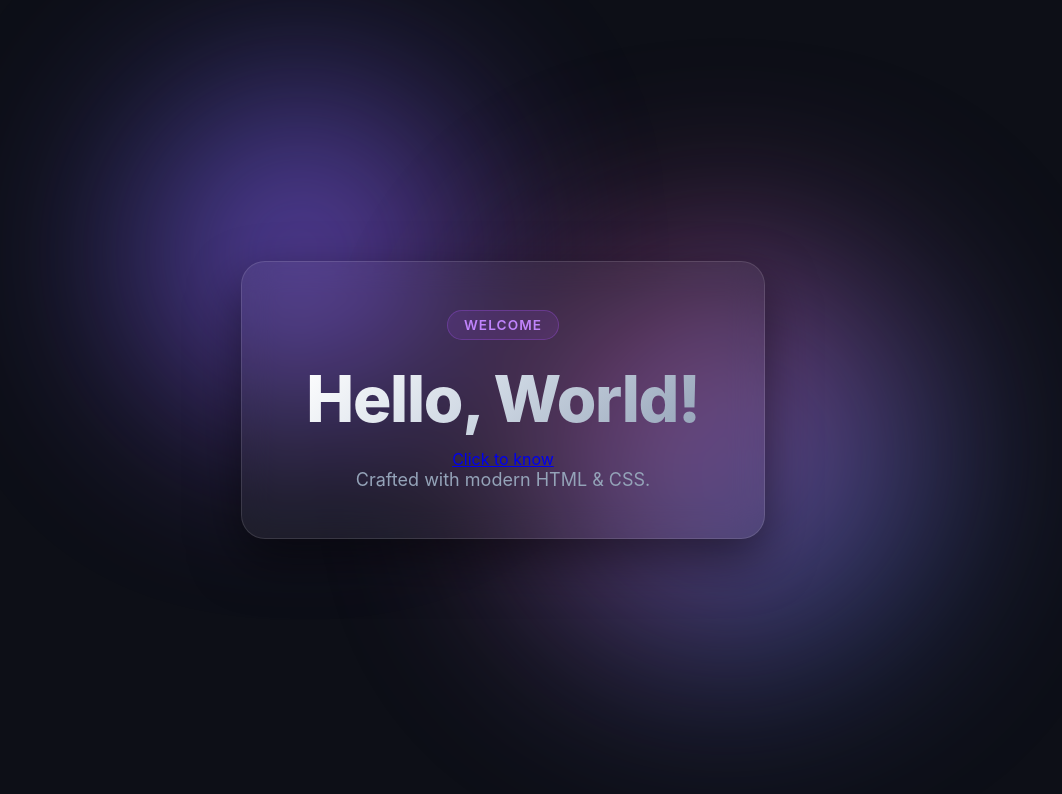
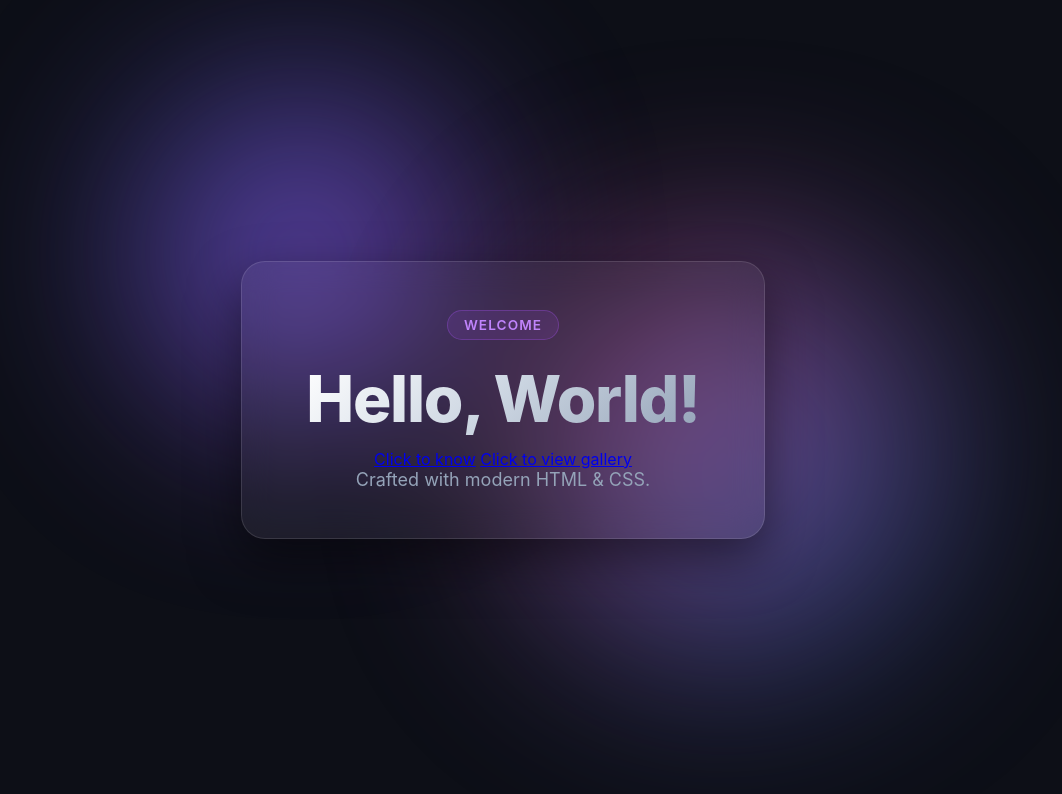
Before and after one commit to CJSATISH/Project1, a plain HTML site: page index.html in a window 1280 px wide. Shown: the whole page, without its empty margins (137-1199 px from the left). Drawn offline with Linux system fonts and the light colour scheme.

Commit message:
added a link to gallery page

```diff
--- a/index.html
+++ b/index.html
@@ -122,6 +122,7 @@
     <span class="badge">Welcome</span>
     <h1>Hello, World!</h1>
     <a href="about.html">Click to know</a>
+    <a href="gallery.html">Click to view gallery</a>
     <p>Crafted with modern HTML & CSS.</p>
   </main>
 
```
